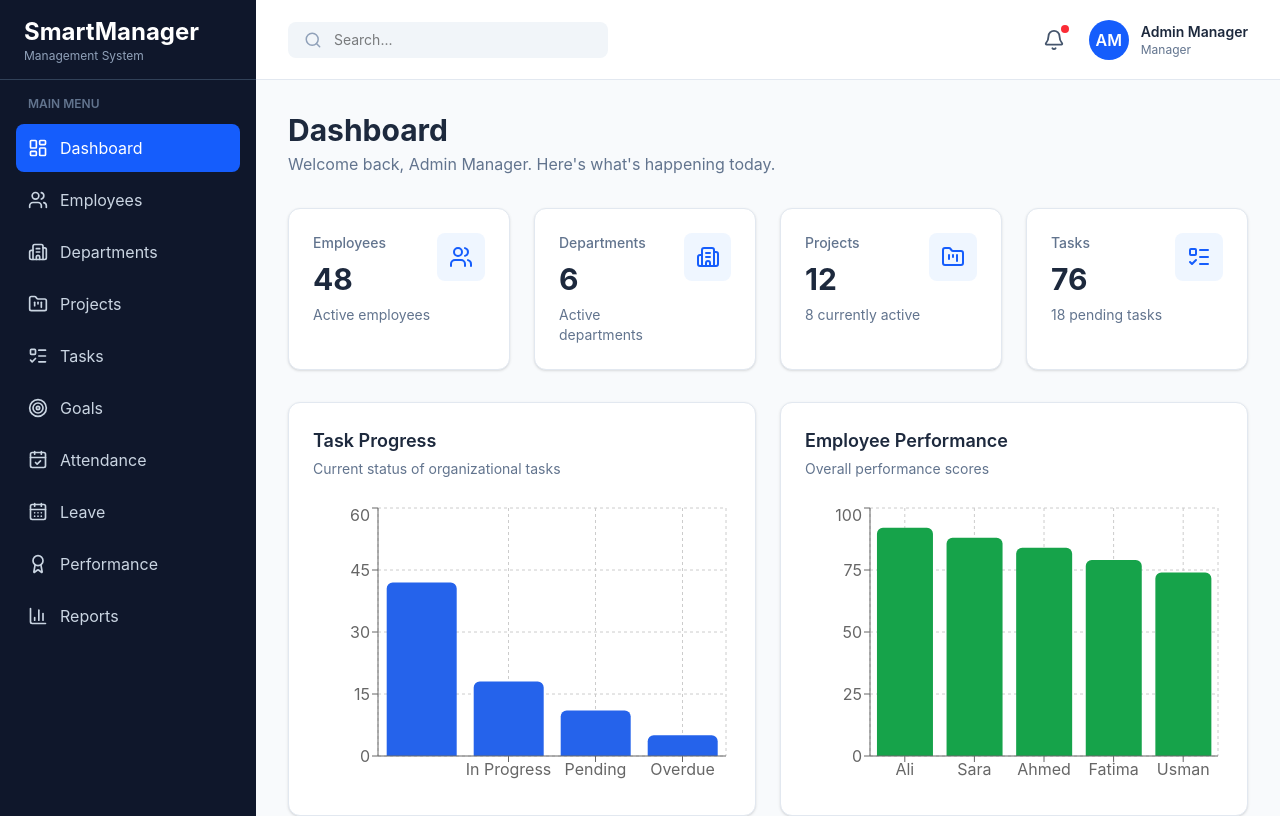
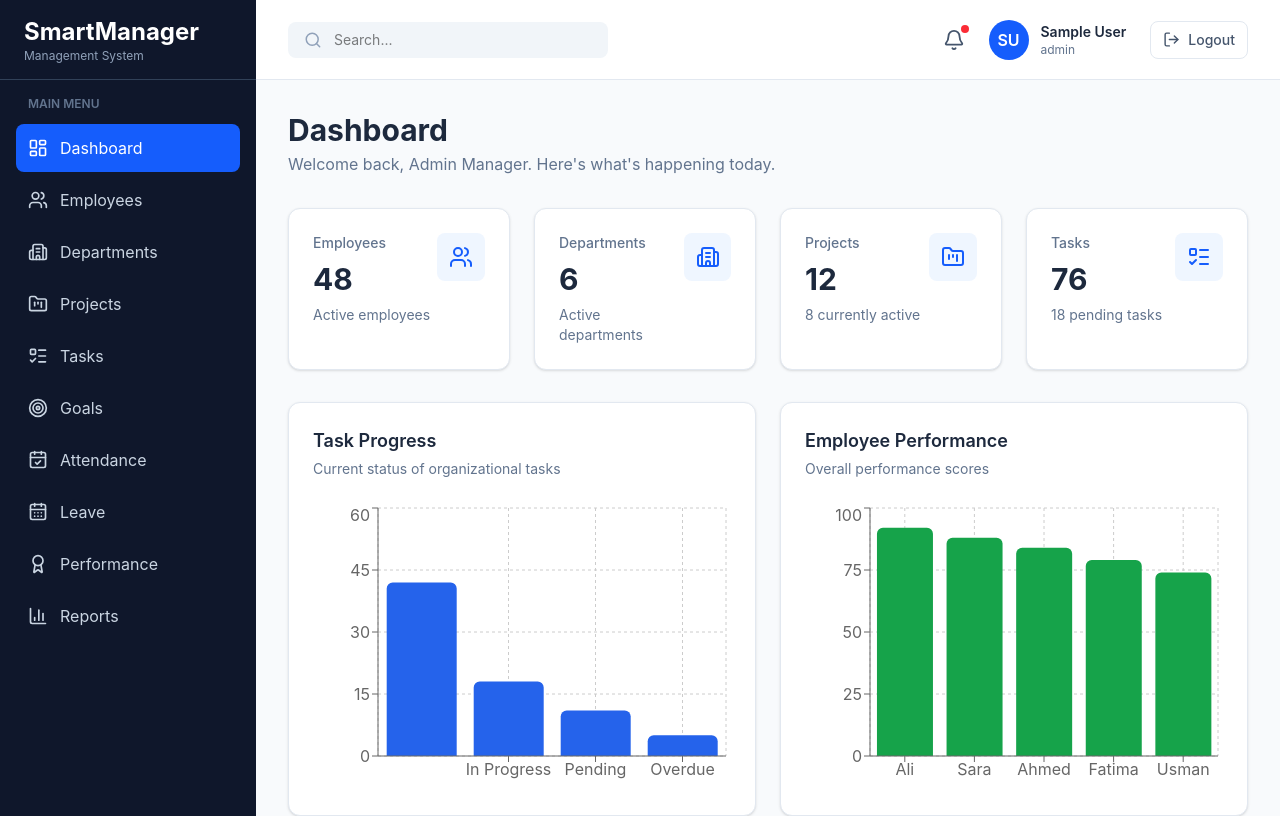
Before and after one commit to alishann1/management-project, a React (Vite) app: page / in a window 1280 px wide. Shown: the top 816 px of the page. Built offline with nearby package versions, Linux system fonts and the light colour scheme; sample sign-in values are in the browser's storage.

Commit message:
Logout Functionality Added

```diff
--- a/src/App.jsx
+++ b/src/App.jsx
@@ -13,12 +13,17 @@ import Leave from "./pages/Leave";
 import Performance from "./pages/Performance";
 import Reports from "./pages/Reports";
 import Login from "./pages/Login";
+import ProtectedRoute from "./components/ProtectedRoute";
 
 function App() {
   return (
     <BrowserRouter>
       <Routes>
-        {/* Main Application */}
+        {/* Login stays outside the protected dashboard */}
+        <Route path="/login" element={<Login />} />
+
+        {/* Protected application pages */}
+        <Route element={<ProtectedRoute />}>
           <Route element={<DashboardLayout />}>
             <Route path="/" element={<Dashboard />} />
             <Route path="/employees" element={<Employees />} />
@@ -31,9 +36,7 @@ function App() {
             <Route path="/performance" element={<Performance />} />
             <Route path="/reports" element={<Reports />} />
           </Route>
-
-        {/* Login stays outside the dashboard layout */}
-        <Route path="/login" element={<Login />} />
+        </Route>
       </Routes>
     </BrowserRouter>
   );
--- a/src/components/Navbar.jsx
+++ b/src/components/Navbar.jsx
@@ -1,6 +1,29 @@
-import { Bell, Search } from "lucide-react";
+import { Bell, Search, LogOut } from "lucide-react";
+import { useNavigate } from "react-router-dom";
 
 function Navbar() {
+  const navigate = useNavigate();
+
+  const user = JSON.parse(
+    sessionStorage.getItem("smartmanager_user") || "null",
+  );
+
+  const handleLogout = () => {
+    sessionStorage.removeItem("smartmanager_token");
+    sessionStorage.removeItem("smartmanager_user");
+    navigate("/login", { replace: true });
+  };
+
+  const name = user?.name || "Admin Manager";
+  const role = user?.role || "Manager";
+  const initials = name
+    .split(" ")
+    .filter(Boolean)
+    .map((part) => part[0])
+    .join("")
+    .slice(0, 2)
+    .toUpperCase();
+
   return (
     <header className="h-20 bg-white border-b border-slate-200 flex items-center justify-between px-8">
       {/* Search */}
@@ -17,25 +40,36 @@ function Navbar() {
       {/* Right side */}
       <div className="flex items-center gap-6">
         {/* Notification */}
-        <button className="relative text-slate-600 hover:text-slate-900">
+        <button
+          type="button"
+          aria-label="Notifications"
+          className="relative text-slate-600 hover:text-slate-900"
+        >
           <Bell size={22} />
-
           <span className="absolute -top-1 -right-1 w-2 h-2 bg-red-500 rounded-full"></span>
         </button>
 
         {/* User */}
         <div className="flex items-center gap-3">
           <div className="w-10 h-10 rounded-full bg-blue-600 text-white flex items-center justify-center font-semibold">
-            AM
+            {initials || "AM"}
           </div>
 
           <div>
-            <p className="text-sm font-semibold text-slate-800">
-              Admin Manager
-            </p>
-            <p className="text-xs text-slate-500">Manager</p>
+            <p className="text-sm font-semibold text-slate-800">{name}</p>
+            <p className="text-xs text-slate-500">{role}</p>
           </div>
         </div>
+
+        {/* Logout */}
+        <button
+          type="button"
+          onClick={handleLogout}
+          className="flex items-center gap-2 rounded-lg border border-slate-200 px-3 py-2 text-sm font-medium text-slate-600 hover:bg-slate-50 hover:text-red-600 transition"
+        >
+          <LogOut size={17} />
+          Logout
+        </button>
       </div>
     </header>
   );
--- /dev/null
+++ b/src/components/ProtectedRoute.jsx
@@ -0,0 +1,13 @@
+import { Navigate, Outlet } from "react-router-dom";
+
+function ProtectedRoute() {
+  const token = sessionStorage.getItem("smartmanager_token");
+
+  if (!token) {
+    return <Navigate to="/login" replace />;
+  }
+
+  return <Outlet />;
+}
+
+export default ProtectedRoute;
--- a/src/services/api.js
+++ b/src/services/api.js
@@ -1,5 +1,11 @@
+const API_BASE_URL = "http://localhost:5000";
+function getAuthHeaders() {
+    const token = sessionStorage.getItem("smartmanager_token");
 
-const API_BASE_URL = "http://localhost:5000";
+    return token
+        ? { Authorization: `Bearer ${token}` }
+        : {};
+}
 
 export async function checkBackendHealth() {
     const response = await fetch(`${API_BASE_URL}/api/health`);
@@ -12,7 +18,9 @@ export async function checkBackendHealth() {
 }
 
 export async function getEmployees() {
-    const response = await fetch(`${API_BASE_URL}/api/employees`);
+    const response = await fetch(`${API_BASE_URL}/api/employees`, {
+        headers: getAuthHeaders(),
+    });
 
     if (!response.ok) {
         throw new Error(`Failed to fetch employees: ${response.status}`);
```
Also changed, not shown: 2 other files (tests, documents, lock files or other folders). Lines whose indentation alone changed are shown as unchanged.
